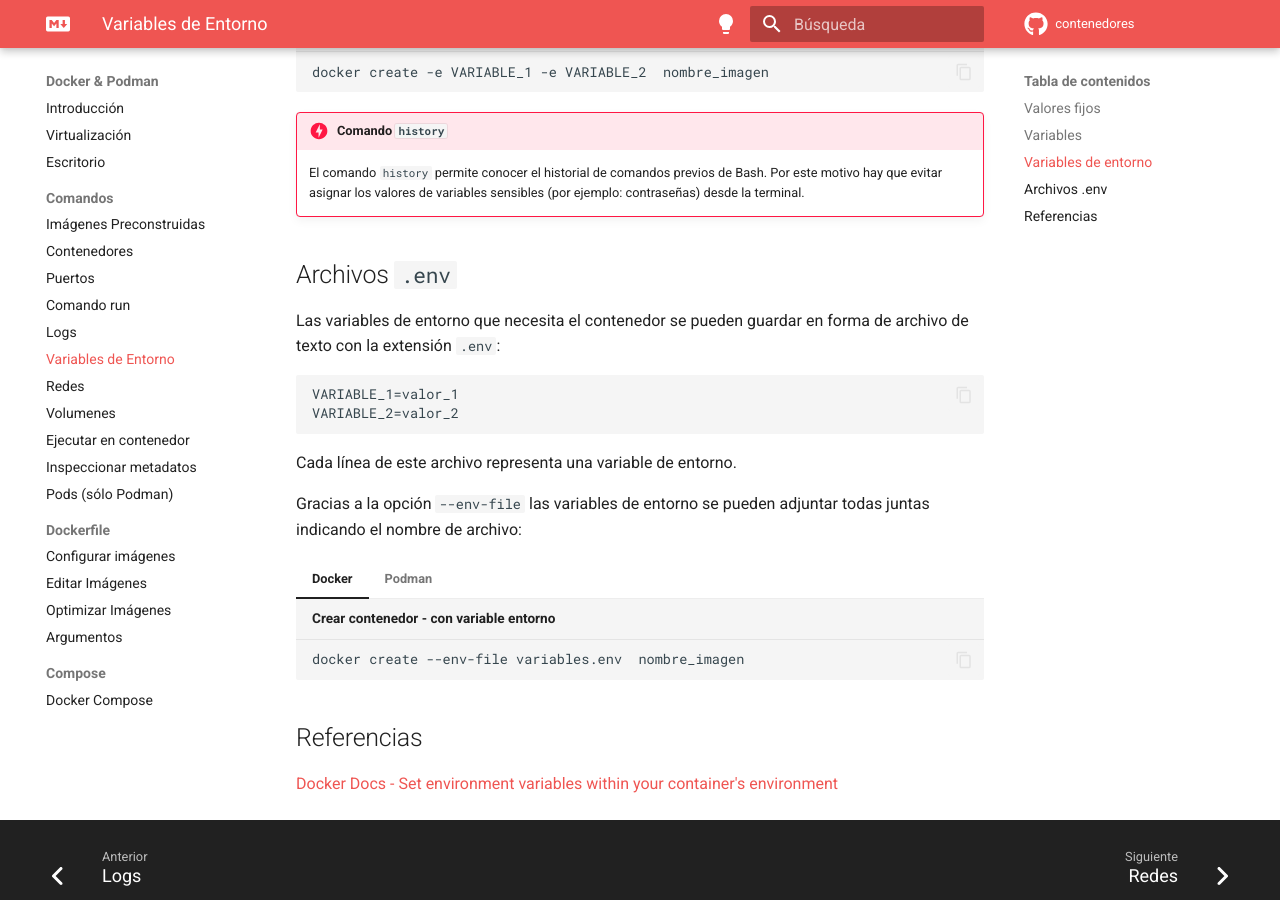
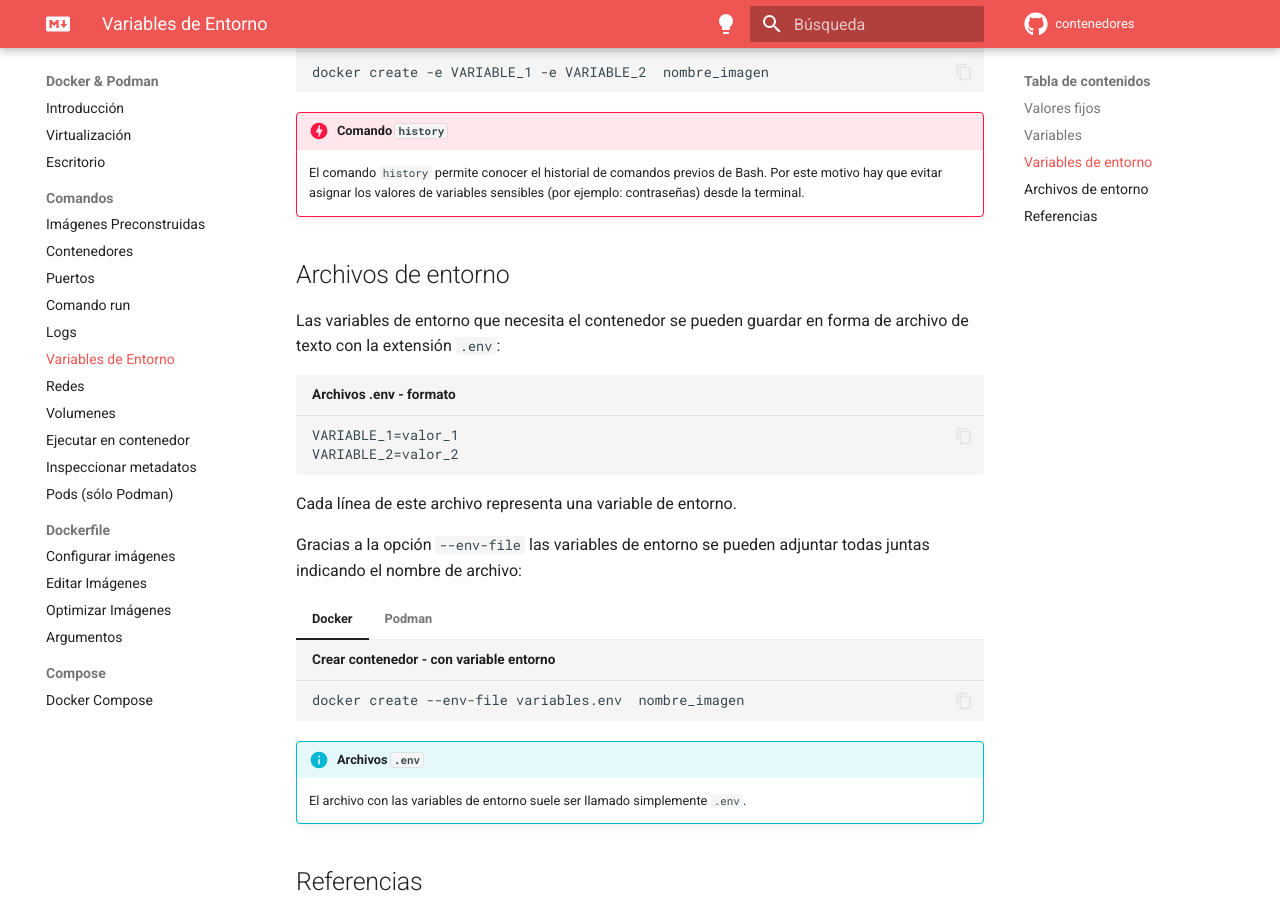
Before and after one commit to alejrot/contenedores, an MkDocs documentation site: the page built from docs/docker/comandos/variables_entorno.md, in a window 1280 px wide and 900 px high, scrolled down 2442 px. Built offline with MkDocs 1.6.1 and Material for MkDocs 9.7.7, drawn with Linux system fonts in a browser that asks for light colours; plug-ins that fetch from the network failed and are left out; comment, search, counter and statistics services are not loaded.

Commit message:
Variables de entorno: retoques menores

````diff
--- a/docs/docker/comandos/variables_entorno.md
+++ b/docs/docker/comandos/variables_entorno.md
@@ -188,13 +188,13 @@ y al crear el contenedor ya no es necesario hacer la asignación, sino que con e
 
 
 
-## Archivos `.env`
+## Archivos de entorno
 
 
 Las variables de entorno que necesita el contenedor se pueden guardar en forma de archivo de texto con la extensión `.env`:
 
 
-```env
+```env title="Archivos .env - formato"
 VARIABLE_1=valor_1
 VARIABLE_2=valor_2
 ```
@@ -215,8 +215,9 @@ Gracias a la opción `--env-file` las variables de entorno se pueden adjuntar to
     podman create --env-file variables.env  nombre_imagen
     ```
 
+!!! info "Archivos `.env`"
 
-
+    El archivo con las variables de entorno suele ser llamado simplemente `.env`.
 
 
 
````
